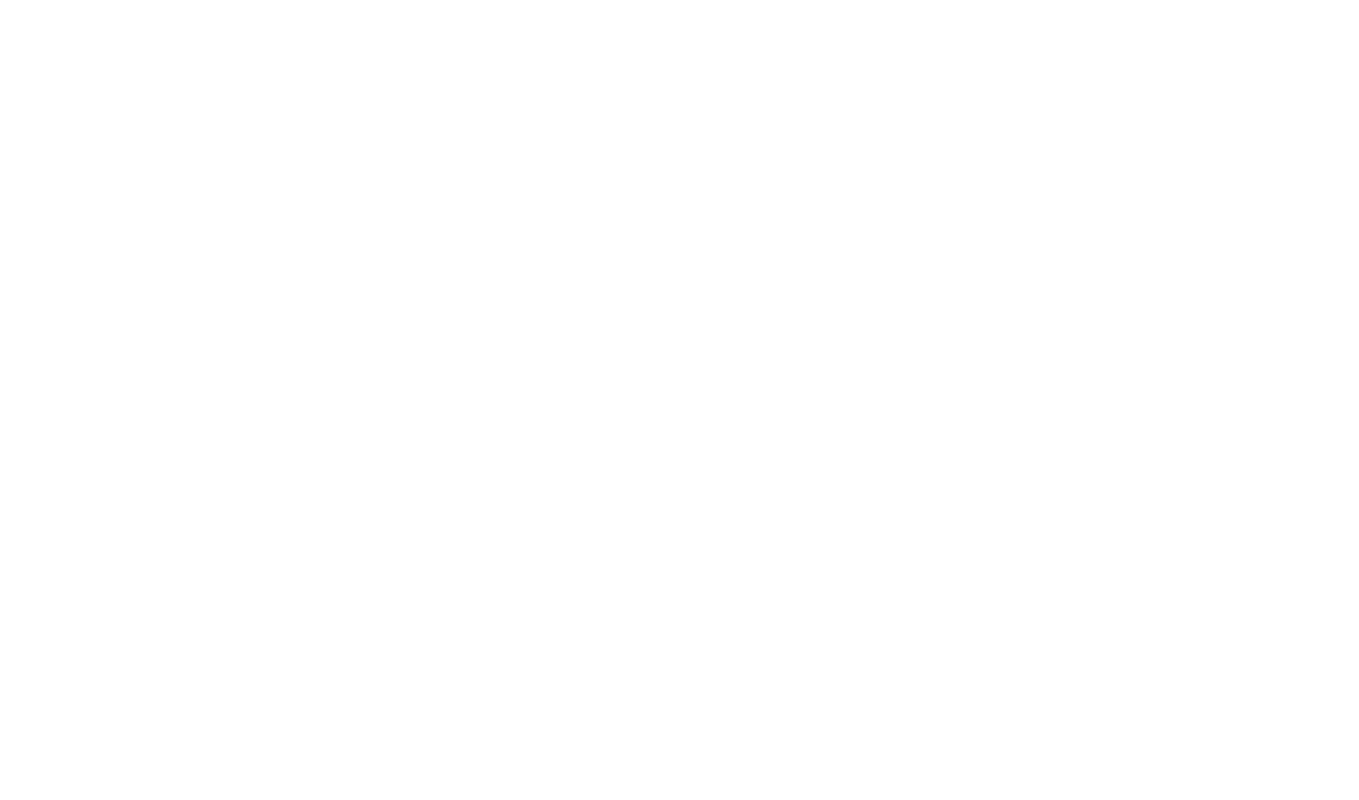
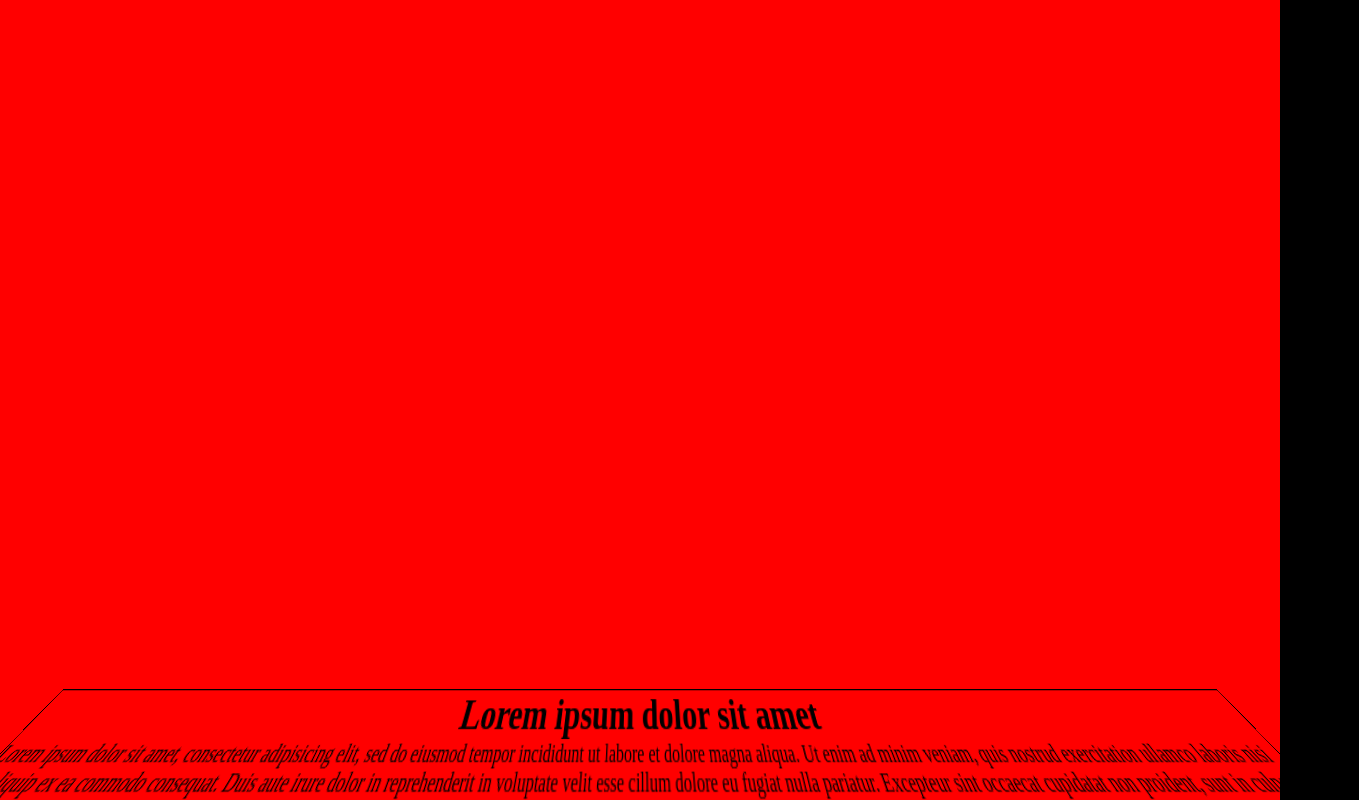
Before and after one commit to Dhaibuna/Star-Wars-Crawl, a plain HTML site: page index.html in a window 1280 px wide. Shown: the whole page, 1359 px wide, since content can reach past the window. Drawn offline with Linux system fonts and the light colour scheme.

Commit message:
perspective 3D update

```diff
--- a/index.html
+++ b/index.html
@@ -9,7 +9,18 @@
 </head>
 
 <body>
+  <main id="mainWrapper">
 
+
+    <div>
+      <h1>Lorem ipsum dolor sit amet</h1>
+      <p>Lorem ipsum dolor sit amet, consectetur adipisicing elit,
+        sed do eiusmod tempor incididunt ut labore et dolore magna aliqua. Ut enim ad minim veniam, quis nostrud exercitation ullamco laboris nisi ut aliquip ex ea commodo consequat. Duis aute irure dolor in reprehenderit in voluptate velit esse
+        cillum
+        dolore eu fugiat nulla pariatur. Excepteur sint occaecat cupidatat non proident, sunt in culpa qui officia deserunt mollit anim id est laborum.
+      </p>
+    </div>
+  </main>
 </body>
 
 </html>
--- a/main.css
+++ b/main.css
@@ -0,0 +1,31 @@
+* {
+  padding: 0;
+  margin: 0;
+}
+
+body {
+  background-color: black;
+  height: 100vh;
+  display: flex;
+  justify-content: center;
+}
+
+main {
+  background-color: red;
+  height: 100%;
+  display: flex;
+  flex-direction: column;
+  justify-content: flex-end;
+  align-items: flex-end;
+  perspective: 300px;
+}
+
+div {
+  transform-style: preserve-3d;
+  transform: rotateX(45deg);
+  border: 1px solid black;
+}
+
+h1 {
+  text-align: center;
+}
```
